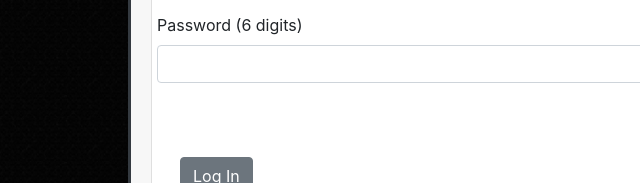
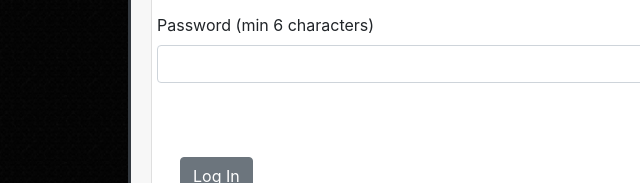
Before and after one commit to CLaughter/weather-station, a plain HTML site: page index.html in a window 1280 px wide. Shown: the part 414-597 px from the top of the page, 0-640 px from the left. Drawn offline with nearby package versions, Linux system fonts and the light colour scheme; some packages are replaced by stand-ins of ours; no server answers.

Commit message:
password instruction

```diff
--- a/index.html
+++ b/index.html
@@ -43,7 +43,7 @@
                         </div>
 
                         <div class="form-group row">
-                            <label for="password-input">Password (6 digits)</label>
+                            <label for="password-input">Password (min 6 characters)</label>
                             <input class="form-control" id="password-input" type="password">
                         </div>
 
```
